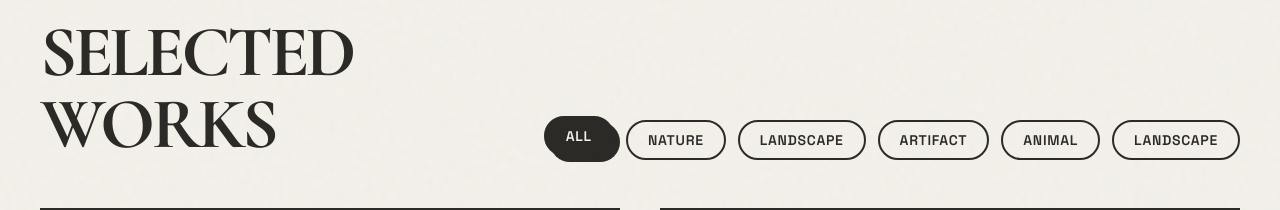
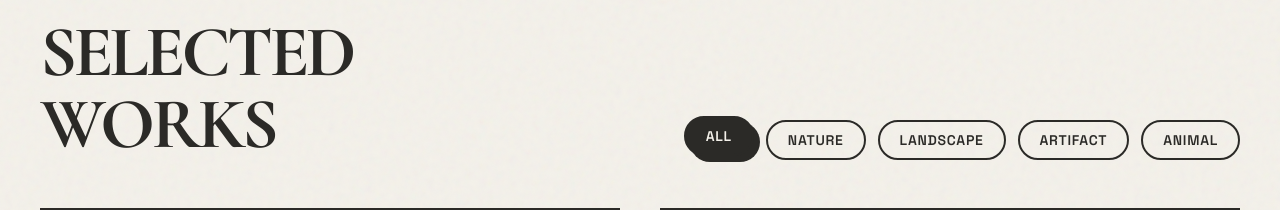
Before and after one commit to piroshi0919-coder/yasu-portfolio, a React (Vite) app: page / in a window 1280 px wide. Shown: the part 820-1030 px from the top of the page. Built offline with nearby package versions, Linux system fonts and the light colour scheme.

Commit message:
Update data.ts

```diff
--- a/src/data.ts
+++ b/src/data.ts
@@ -84,7 +84,7 @@ export const portfolioImages: PortfolioImage[] = [
     id: '10',
     src: 'https://toxic-green-ppuivwlefc.edgeone.app/夜景1.jpg',
     title: 'Night view',
-    category: 'landscape',
+    category: 'Landscape',
     aspectRatio: 'portrait',
     color: 'bg-pastel-yellow'
   },
@@ -92,7 +92,7 @@ export const portfolioImages: PortfolioImage[] = [
     id: '11',
     src: 'https://atomic-scarlet-l7gfgfa9zf.edgeone.app/夜景2.jpg',
     title: 'Night view',
-    category: 'landscape',
+    category: 'Landscape',
     aspectRatio: 'portrait',
     color: 'bg-pastel-yellow'
   },
```
